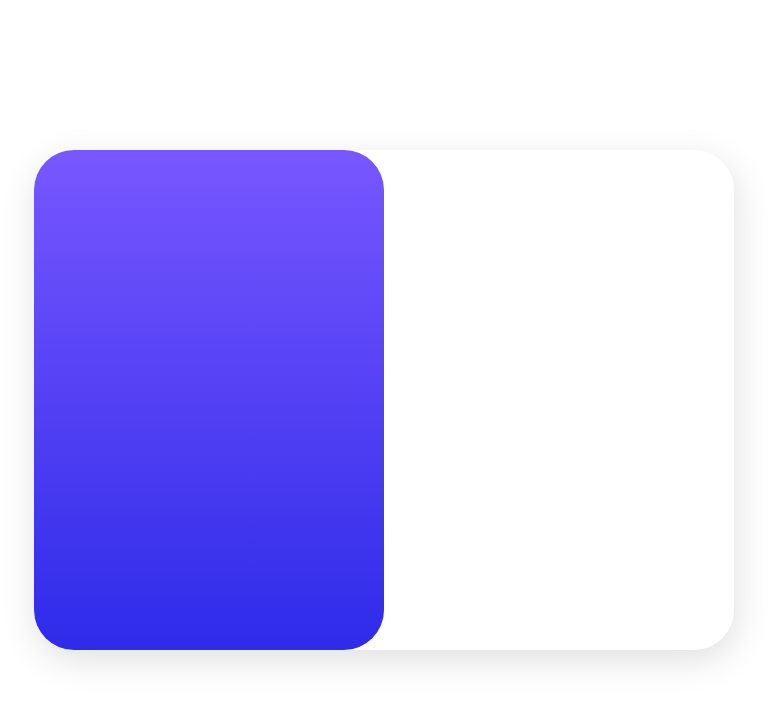
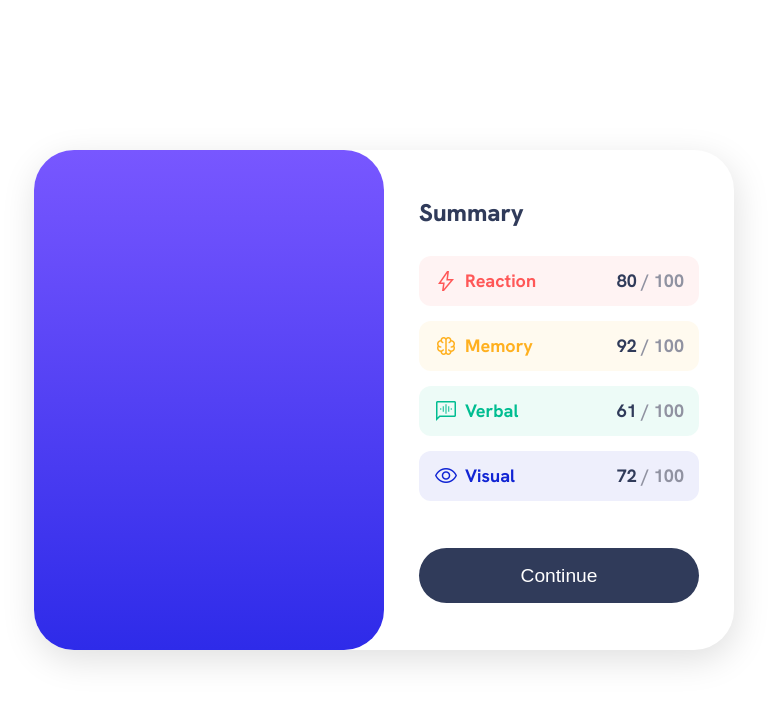
Before and after one commit to CodyKoInABox/results, a plain HTML site: page index.html in a window 1280 px wide. Shown: the whole page, without its empty margins (256-1027 px from the left). Drawn offline with nearby package versions, Linux system fonts and the light colour scheme.

Commit message:
create right side of component

```diff
--- a/index.html
+++ b/index.html
@@ -4,9 +4,12 @@
   <meta charset="UTF-8">
   <meta name="viewport" content="width=device-width, initial-scale=1.0"> <!-- displays site properly based on user's device -->
 
+  <link rel="stylesheet" href="https://fonts.googleapis.com/css2?family=Material+Symbols+Outlined:opsz,wght,FILL,GRAD@20..48,100..700,0..1,-50..200" />
+
   <link rel="stylesheet" href="style.css">
 
   <link rel="icon" type="image/png" sizes="32x32" href="./assets/images/favicon-32x32.png">
+
 
   <title>Results summary component | Frontend Mentor</title>
 
@@ -17,8 +20,37 @@
 
     <div class="component">
 
-      <div class="componentLeft"></div>
-      <div class="componentRight"></div>
+      <div class="componentLeft">
+
+      </div>
+
+
+      <div class="componentRight">
+        <div class="summary">Summary</div>
+        <div class="summaryItemsContainer">
+        <div class="summaryItem reaction">
+          <div class="summaryItemContent">
+            <span class="summaryItemNameContainer"><span class="material-symbols-outlined">bolt</span><p class="summaryItemName">Reaction</p></span><p class="summaryItemValue">80 <span class="summaryItemValueTotal">/ 100</span></p>
+          </div>
+        </div>
+        <div class="summaryItem memory">
+          <div class="summaryItemContent">
+            <span class="summaryItemNameContainer"><span class="material-symbols-outlined">neurology</span><p class="summaryItemName">Memory</p></span><p class="summaryItemValue">92 <span class="summaryItemValueTotal">/ 100</span></p>
+          </div>
+        </div>
+        <div class="summaryItem verbal">
+          <div class="summaryItemContent">
+            <span class="summaryItemNameContainer"><span class="material-symbols-outlined">voice_chat</span><p class="summaryItemName">Verbal</p></span><p class="summaryItemValue">61 <span class="summaryItemValueTotal">/ 100</span></p>
+          </div>
+        </div>
+        <div class="summaryItem visual">
+          <div class="summaryItemContent">
+            <span class="summaryItemNameContainer"><span class="material-symbols-outlined">visibility</span><p class="summaryItemName">Visual</p></span><p class="summaryItemValue">72 <span class="summaryItemValueTotal">/ 100</span></p>
+          </div>
+        </div>
+        </div>
+        <button class="continue">Continue</button>
+      </div>
 
 
 
--- a/style.css
+++ b/style.css
@@ -1,7 +1,19 @@
+@import url('https://fonts.googleapis.com/css2?family=Hanken+Grotesk:wght@500;700;800&display=swap');
+.material-symbols-outlined {
+    font-variation-settings:
+    'FILL' 0,
+    'wght' 400,
+    'GRAD' 0,
+    'opsz' 48
+  }
 body{
     background-color: white;
     margin: 0px;
     padding: 0px;
+    font-family: 'Hanken Grotesk', sans-serif;
+}
+p{
+    margin: 0px;
 }
 .content{
     width: 700px;
@@ -26,5 +38,80 @@ body{
 
 }
 .componentRight{
-
+    display: flex;
+    flex-direction: column;
+    justify-content: space-evenly;
 }
+.summary{
+    height: 12px;
+    width: 280px;
+    margin-left: 35px;
+    font-size: x-large;
+    font-weight: 800;
+    color: #303b5a;
+}
+.summaryItemsContainer{
+    display: flex;
+    flex-direction: column;
+    gap: 15px;
+}
+.summaryItem{
+    height: 50px;
+    width: 280px;
+    margin-left: 35px;
+    border-radius: 12px;
+    font-weight: 700;
+    font-size: large;
+    display: flex;
+    flex-direction: column;
+    justify-content: space-around;
+}
+.summaryItemContent{
+    display: flex;
+    justify-content: center;
+    width: 250px;
+    margin-left: 15px;
+    justify-content: space-between;
+}
+.summaryItemNameContainer{
+    display: flex;
+    gap: 7px;
+}
+.continue{
+    height: 55px;
+    width: 280px;
+    margin-left: 35px;
+    background-color: #303b5a;
+    color: white;
+    border: none;
+    border-radius: 50px;
+    font-size: larger;
+    transition: .2s;
+}
+.continue:hover{
+    cursor: pointer;
+    transform: scale(1.025);
+    transition: .2s;
+}
+.reaction{
+    background-color: hsla(0, 100%, 67%, 0.07);
+    color: rgb(255, 87, 87);;
+}
+.memory{
+    background-color: hsla(39, 100%, 56%, 0.07);
+    color: rgb(255, 176, 31);
+}
+.verbal{
+    background-color: hsla(166, 100%, 37%, 0.07);
+    color: rgb(0, 189, 145);
+}
+.visual{
+    background-color: hsla(234, 85%, 45%, 0.07);
+    color: rgb(17, 37, 212);
+}
+.summaryItemValue{
+    color: #303b5a;
+}
+.summaryItemValueTotal{
+    color: #9092a1;
+}
```
